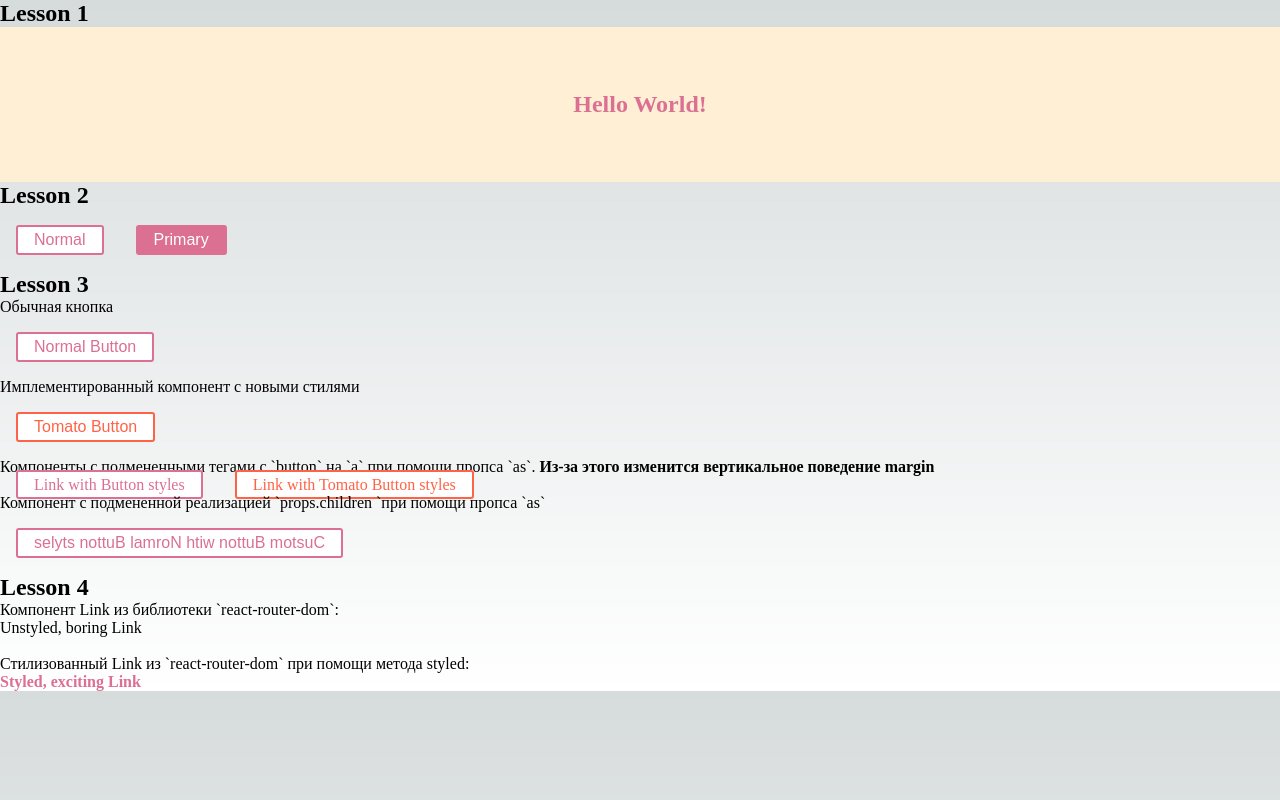
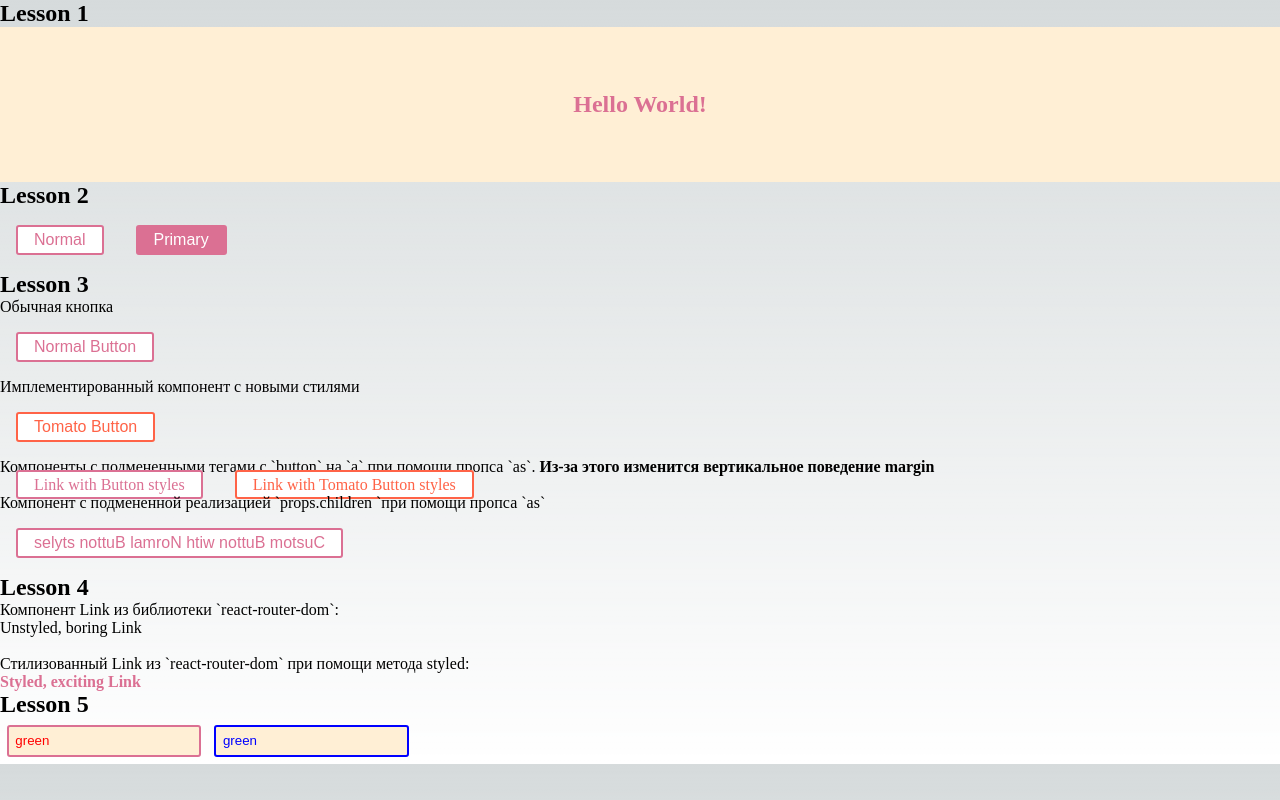
Before and after one commit to Voyager101pw/styled-components-test, a Next.js app: page / in a window 1280 px wide. Built offline with nearby package versions, Linux system fonts and the light colour scheme.

Commit message:
lesson 5

```diff
--- a/lessons/2/index.tsx
+++ b/lessons/2/index.tsx
@@ -1,15 +1,15 @@
 import { FC, PropsWithChildren } from 'react';
 import styled from 'styled-components';
 
-interface ButtonProps {
+interface PropTypes {
   primary?: boolean;
 }
 
-export const Button = styled.button`
+export const Button = styled.button<PropTypes>`
   // Цвет зависит от наличия пропса "primary"
-  background: ${(props: ButtonProps): string =>
+  background: ${(props): string =>
     props.primary ? 'palevioletred' : 'white'};
-  color: ${(props: ButtonProps) => (props.primary ? 'white' : 'palevioletred')};
+  color: ${(props) => (props.primary ? 'white' : 'palevioletred')};
 
   font-size: 1em;
   margin: 1em;
--- /dev/null
+++ b/lessons/5/index.tsx
@@ -0,0 +1,26 @@
+import { FC } from "react";
+import styled from "styled-components";
+
+interface PropTypes {
+  inputColor? : string;
+}
+
+const Input = styled.input<PropTypes>`
+  padding: 0.5em;
+  margin: 0.5em;
+  color: ${props => props.inputColor || "red"};
+  background: papayawhip;
+  border: 2px solid;
+  border-color: ${props => props.inputColor || "palevioletred"};
+  border-radius: 3px;
+`;
+
+const Container:FC = () => (
+  <div>
+    <h2>Lesson 5</h2>
+    <Input defaultValue="green" type="text" />
+    <Input defaultValue="green" type="text" inputColor="blue" />
+  </div>
+)
+
+export default Container;
--- a/lessons/index.tsx
+++ b/lessons/index.tsx
@@ -2,3 +2,4 @@ export { default as Less1 } from './1';
 export { default as Less2 } from './2';
 export { default as Less3 } from './3';
 export { default as Less4 } from './4';
+export { default as Less5 } from './5';
--- a/next.config.js
+++ b/next.config.js
@@ -1,6 +1,10 @@
 /** @type {import('next').NextConfig} */
 const nextConfig = {
   reactStrictMode: true,
+  compiler: {
+    // Enables the styled-components SWC transform
+    styledComponents: true
+  }
 }
 
 module.exports = nextConfig
--- a/package.json
+++ b/package.json
@@ -18,10 +18,10 @@
     "next": "13.1.1",
     "react": "18.2.0",
     "react-dom": "18.2.0",
+    "styled-components": "^5.3.6",
     "typescript": "4.9.4"
   },
   "devDependencies": {
-    "@types/styled-components": "^5.1.26",
-    "styled-components": "^5.3.6"
+    "@types/styled-components": "^5.1.26"
   }
 }
--- a/pages/index.tsx
+++ b/pages/index.tsx
@@ -2,7 +2,7 @@ import Head from 'next/head';
 import Image from 'next/image';
 import { Inter } from '@next/font/google';
 import styles from '../styles/Home.module.css';
-import { Less1, Less2, Less3, Less4 } from '../lessons';
+import { Less1, Less2, Less3, Less4, Less5 } from '../lessons';
 
 const inter = Inter({ subsets: ['latin'] });
 
@@ -13,6 +13,7 @@ export default function Home() {
       <Less2 />
       <Less3 />
       <Less4 />
+      <Less5 />
     </>
   );
 }
```
Also changed, not shown: .babelrc (deleted), lessons/5/readme.md (added), 1 other file (tests, documents, lock files or other folders).
